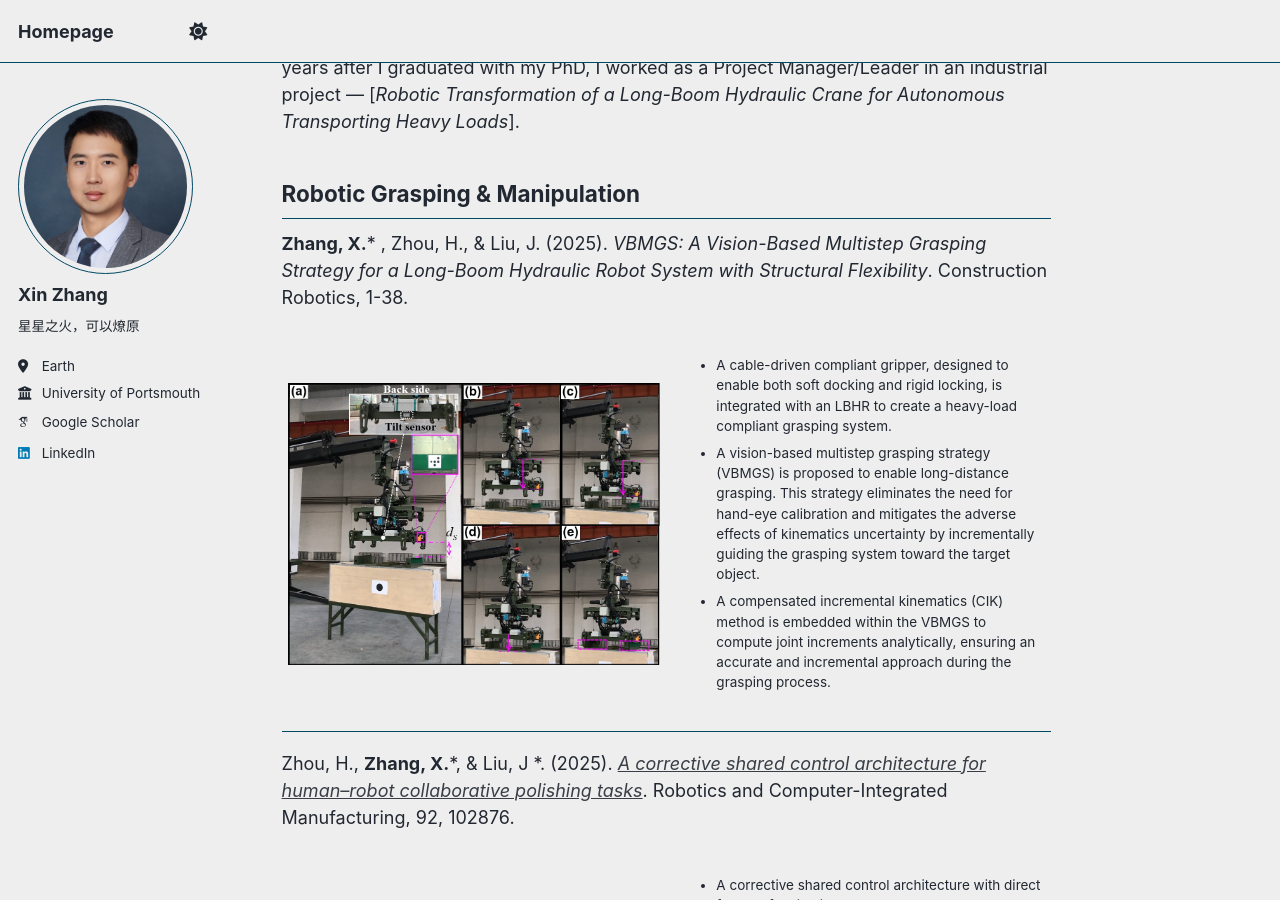
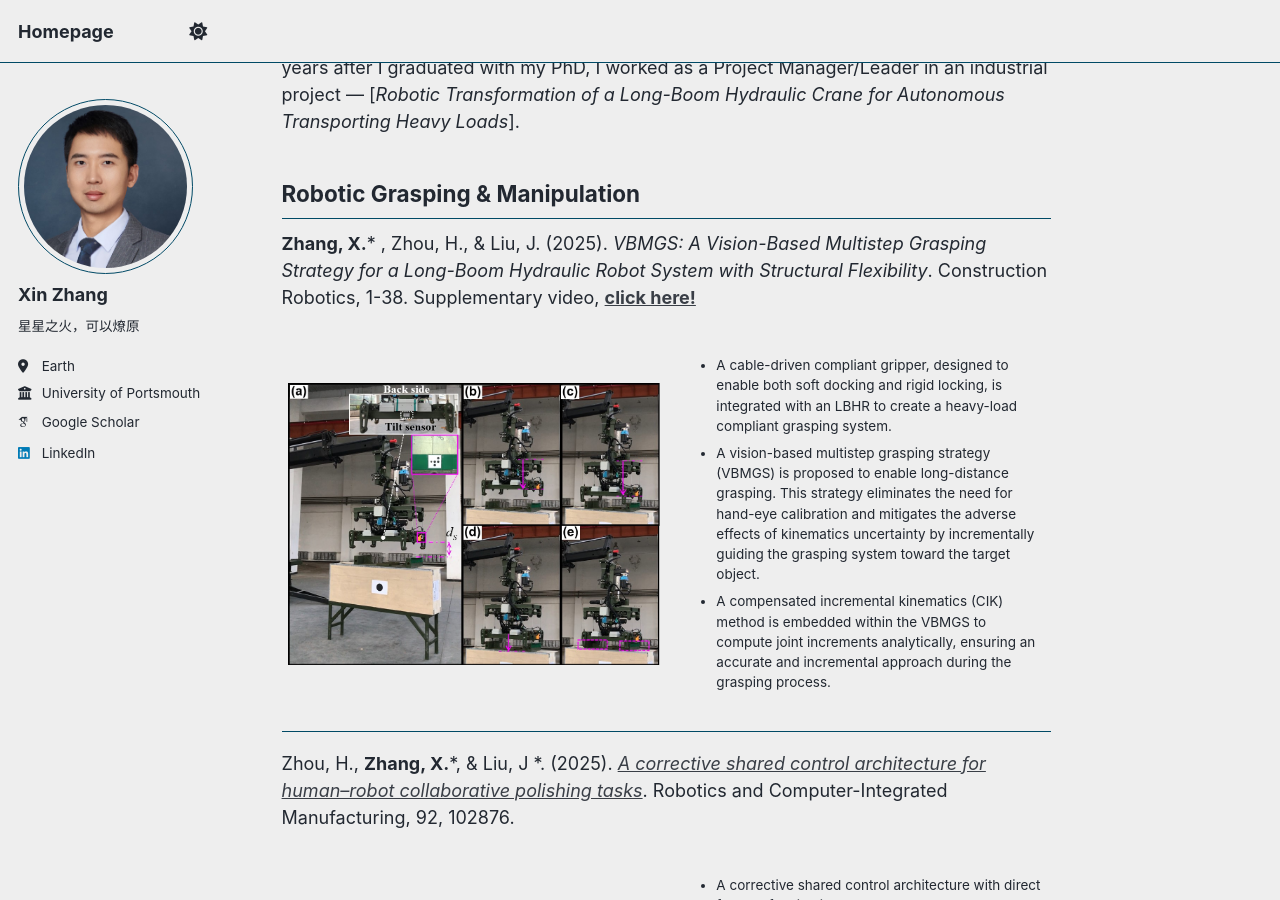
Before and after one commit to Mansion-ZX/Mansion-ZX.github.io, a Jekyll site: the page built from _pages/about.md, in a window 1280 px wide and 900 px high, scrolled down 1310 px. Built offline with Jekyll 4.4.1, drawn with Linux system fonts in a browser that asks for light colours; some web fonts are replaced; a script that is not in the unit is left out.

Commit message:
Update about.md

```diff
--- a/_pages/about.md
+++ b/_pages/about.md
@@ -34,7 +34,7 @@
 
 Robotic Grasping & Manipulation
 ------
-**Zhang, X.*** , Zhou, H., & Liu, J. (2025). *VBMGS: A Vision-Based Multistep Grasping Strategy for a Long-Boom Hydraulic Robot System with Structural Flexibility*. Construction Robotics, 1-38.
+**Zhang, X.*** , Zhou, H., & Liu, J. (2025). *VBMGS: A Vision-Based Multistep Grasping Strategy for a Long-Boom Hydraulic Robot System with Structural Flexibility*. Construction Robotics, 1-38. Supplementary video, [**click here!**](https://www.youtube.com/watch?v=8jQZE3bnaXk)
 <table border="0" style="border-collapse: collapse; border: none;">
   <tr>
     <td style="width: 50%; border: none;">
```
